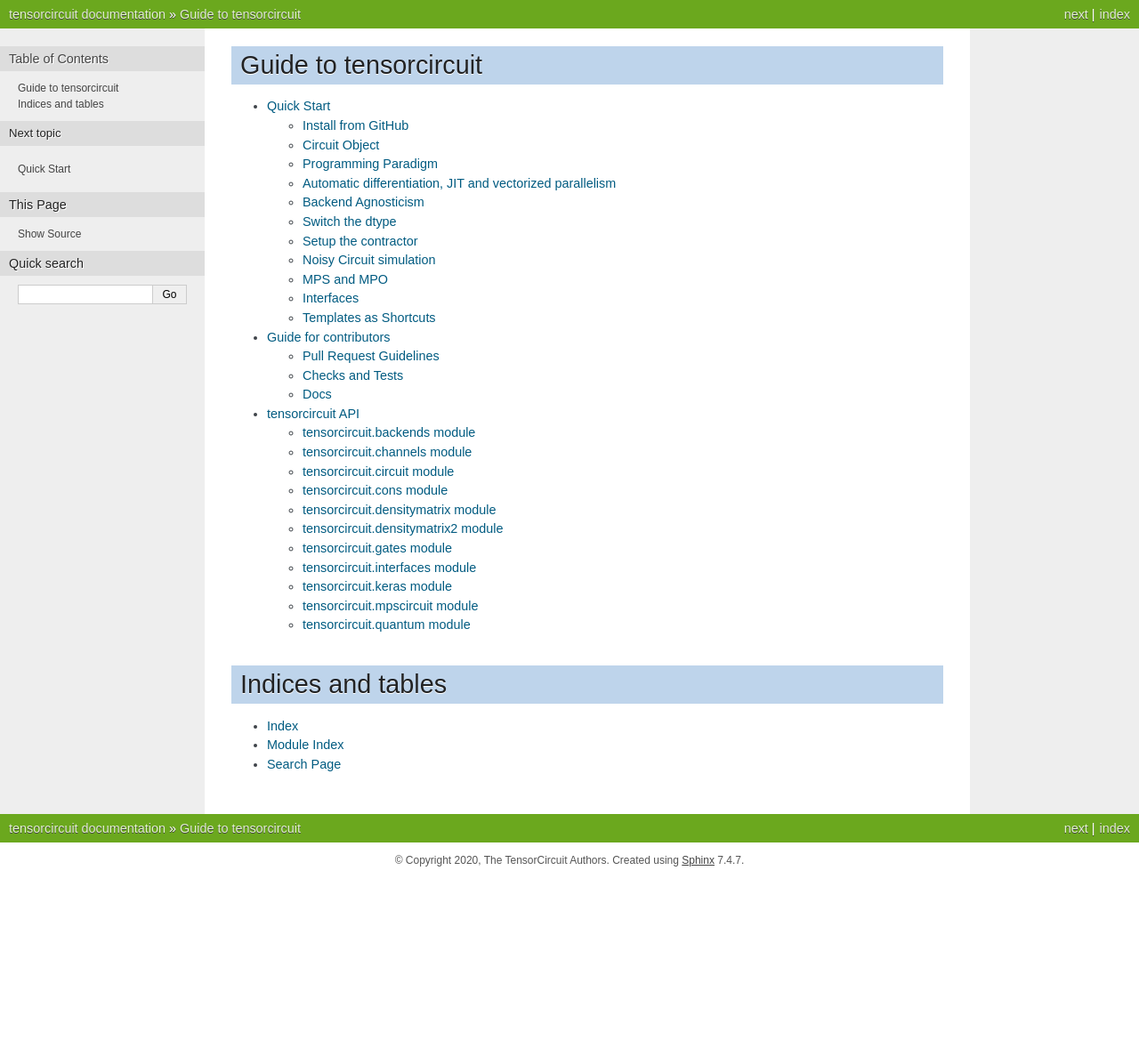
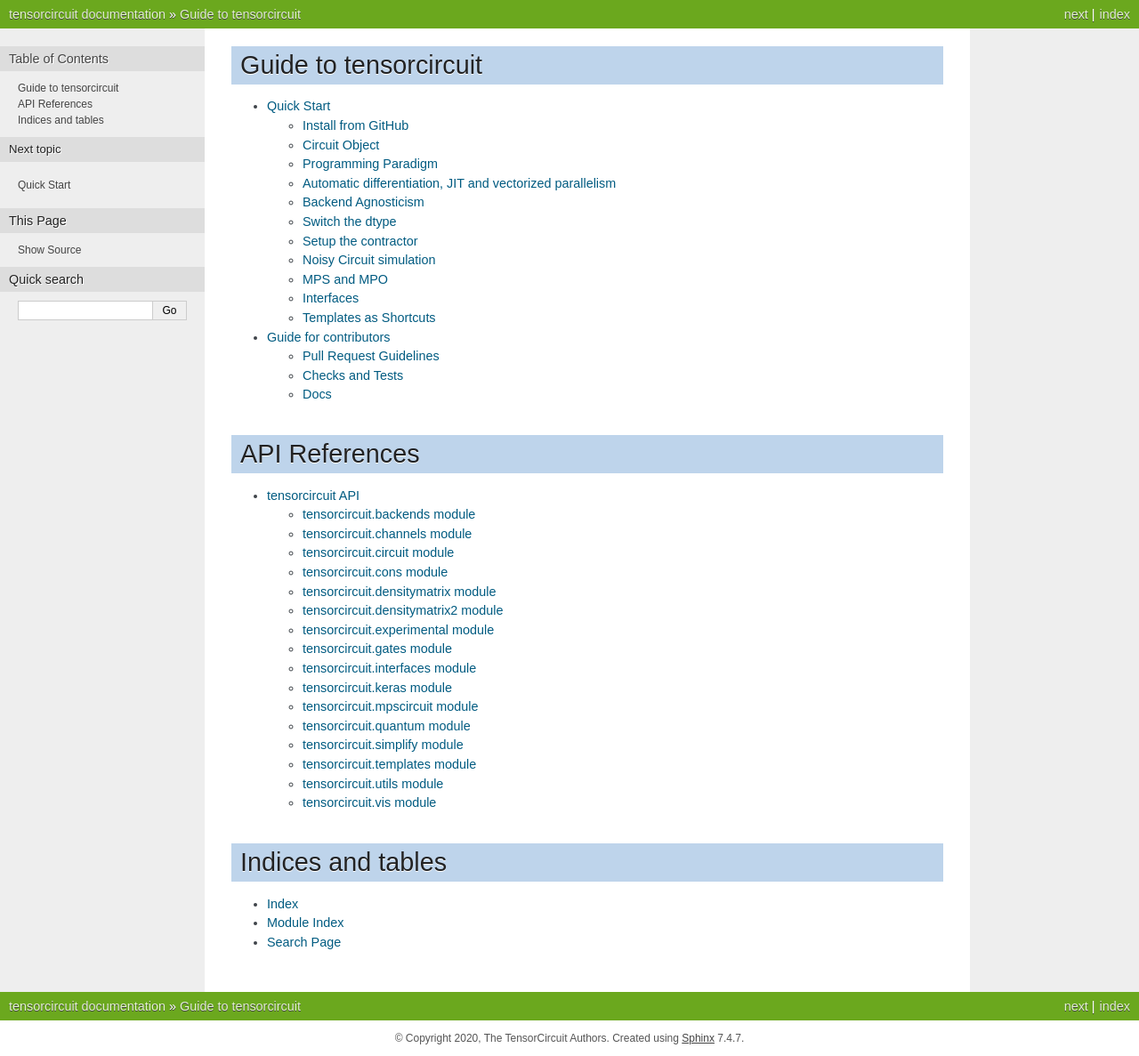
Before and after one commit to tencent-quantum-lab/tensorcircuit, a Sphinx documentation site: the page built from docs/source/index.rst, in a window 1280 px wide. Shown: the whole page at 89% size. Built offline with Sphinx 7.4.7, drawn with Linux system fonts in a browser that asks for light colours; before the commit the page ends 987 px from its top, so only the background shows below that.

Commit message:
update API reference

```diff
--- a/docs/source/index.rst
+++ b/docs/source/index.rst
@@ -6,8 +6,14 @@
 
    quickstart.rst
    contribution.rst
+
+API References
+=======================
+
+.. toctree::
+   :maxdepth: 2
+
    modules.rst
-
 
 
 Indices and tables
--- a/docs/source/modules.rst
+++ b/docs/source/modules.rst
@@ -94,6 +94,15 @@
     :undoc-members:
     :show-inheritance:
 
+tensorcircuit.experimental module
+-------------------------------------
+
+.. automodule:: tensorcircuit.experimental
+    :members:
+    :undoc-members:
+    :show-inheritance:
+
+
 tensorcircuit.gates module
 ---------------------------------
 
@@ -133,3 +142,59 @@
     :members:
     :undoc-members:
     :show-inheritance:
+
+tensorcircuit.simplify module
+---------------------------------
+
+.. automodule:: tensorcircuit.simplify
+    :members:
+    :undoc-members:
+    :show-inheritance:
+
+tensorcircuit.templates module
+------------------------------------
+
+.. automodule:: tensorcircuit.templates
+    :members:
+    :undoc-members:
+    :show-inheritance:
+
+tensorcircuit.templates.blocks module
+~~~~~~~~~~~~~~~~~~~~~~~~~~~~~~~~~~~~~~~~~~~~~~~~
+
+.. automodule:: tensorcircuit.templates.blocks
+    :members:
+    :undoc-members:
+    :show-inheritance:
+
+tensorcircuit.templates.graphs module
+~~~~~~~~~~~~~~~~~~~~~~~~~~~~~~~~~~~~~~~~~~~~~~~~
+
+.. automodule:: tensorcircuit.templates.graphs
+    :members:
+    :undoc-members:
+    :show-inheritance:
+
+tensorcircuit.templates.measurements module
+~~~~~~~~~~~~~~~~~~~~~~~~~~~~~~~~~~~~~~~~~~~~~~~~
+
+.. automodule:: tensorcircuit.templates.measurements
+    :members:
+    :undoc-members:
+    :show-inheritance:
+
+tensorcircuit.utils module
+---------------------------------
+
+.. automodule:: tensorcircuit.utils
+    :members:
+    :undoc-members:
+    :show-inheritance:
+
+tensorcircuit.vis module
+---------------------------------
+
+.. automodule:: tensorcircuit.vis
+    :members:
+    :undoc-members:
+    :show-inheritance:
--- a/docs/source/quickstart.rst
+++ b/docs/source/quickstart.rst
@@ -56,6 +56,12 @@
 This expectation API is rather flexible, as one can measure any matrix m on several qubits as ``c.expectation([m, [0, 1, 2]])``.
 
 **Circuit visualization:**
+
+``c.vis_tex()`` can generate tex code for circuit visualization based on LaTeX `quantikz <https://arxiv.org/abs/1809.03842>`__ package.
+
+There are also some automatic pipeline helper functions to directly generate figures from tex code, but they require extra installs in the enviroment.
+
+``render_pdf(tex)`` function requires full installation of LaTeX locally. And in Jupyter enviroment, we may prefer ``render_pdf(tex, notebook=True)`` to return jpg figures, which further require wand magicwand library installed, see `here <https://docs.wand-py.org/en/latest/>`__.
 
 
 Programming Paradigm
```
Also changed, not shown: README.md (+2 -2 lines).
